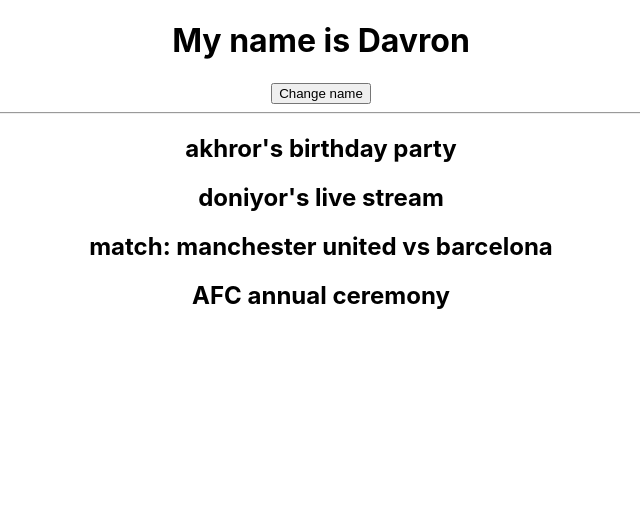
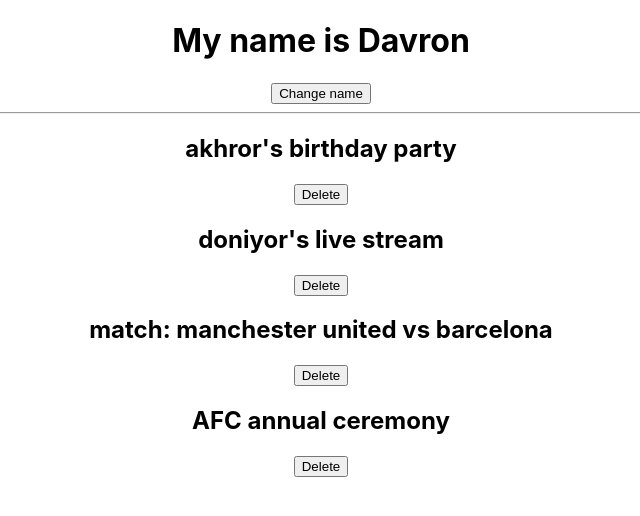
Before and after one commit to dhpcode/react-for-printing, a React (Create React App) app: page / in a window 1280 px wide. Shown: the top 516 px of the page, without its empty margins (319-959 px from the left). Built offline with nearby package versions, Linux system fonts and the light colour scheme.

Commit message:
handleDelete function optimized

```diff
--- a/src/App.js
+++ b/src/App.js
@@ -15,6 +15,17 @@
     setName('Aziz');
   }
 
+  const handleDelete = (id) => {
+    // const filteredEvents = events.filter((event) => {
+    //   return event.id !== id;
+    // })
+    // setEvents(filteredEvents)
+
+    // setEvents(events.filter(event => event.id !== id))
+
+    setEvents(prev => prev.filter(event => event.id !== id));
+  }
+
   return (
     <div className="App">
       <h1>My name is {name}</h1>
@@ -24,6 +35,7 @@
         return (
           <div key={event.id}>
             <h2>{event.title}</h2>
+            <button onClick={() => handleDelete(event.id)}>Delete</button>
           </div>
         )
       })}
```
